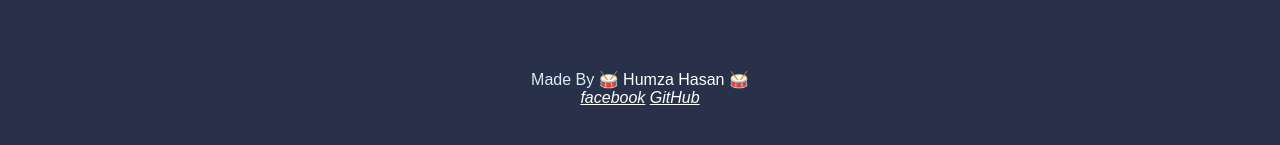
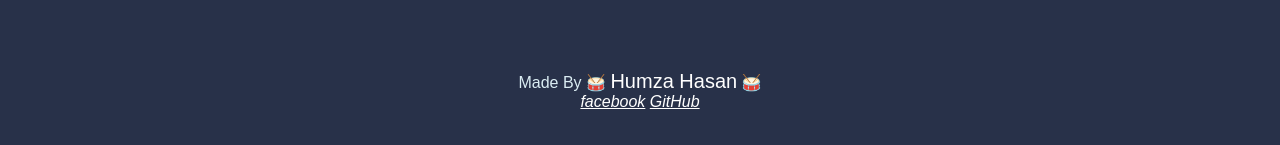
Before and after one commit to humza011/DrumKit, a plain HTML site: page index.html in a window 1280 px wide. In both pictures the pointer is over the link "Humza Hasan". Shown: the part 505-650 px from the top of the page. Drawn offline with Linux system fonts and the light colour scheme.

Commit message:
Update styles.css

```diff
--- a/styles.css
+++ b/styles.css
@@ -87,3 +87,8 @@ footer {
 a{
   color: white;
 }
+
+
+.weblink:hover{
+  font-size: 20px;
+}
```
